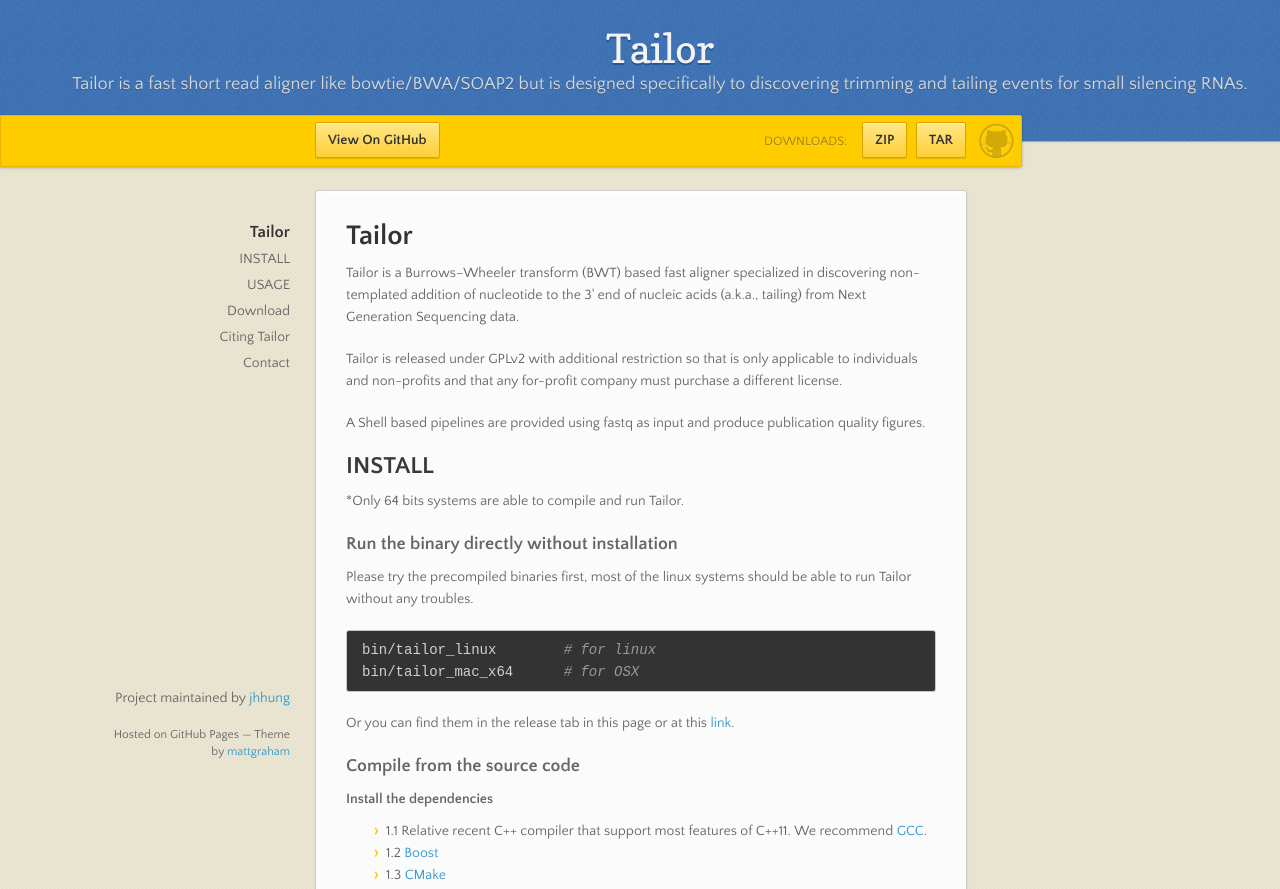
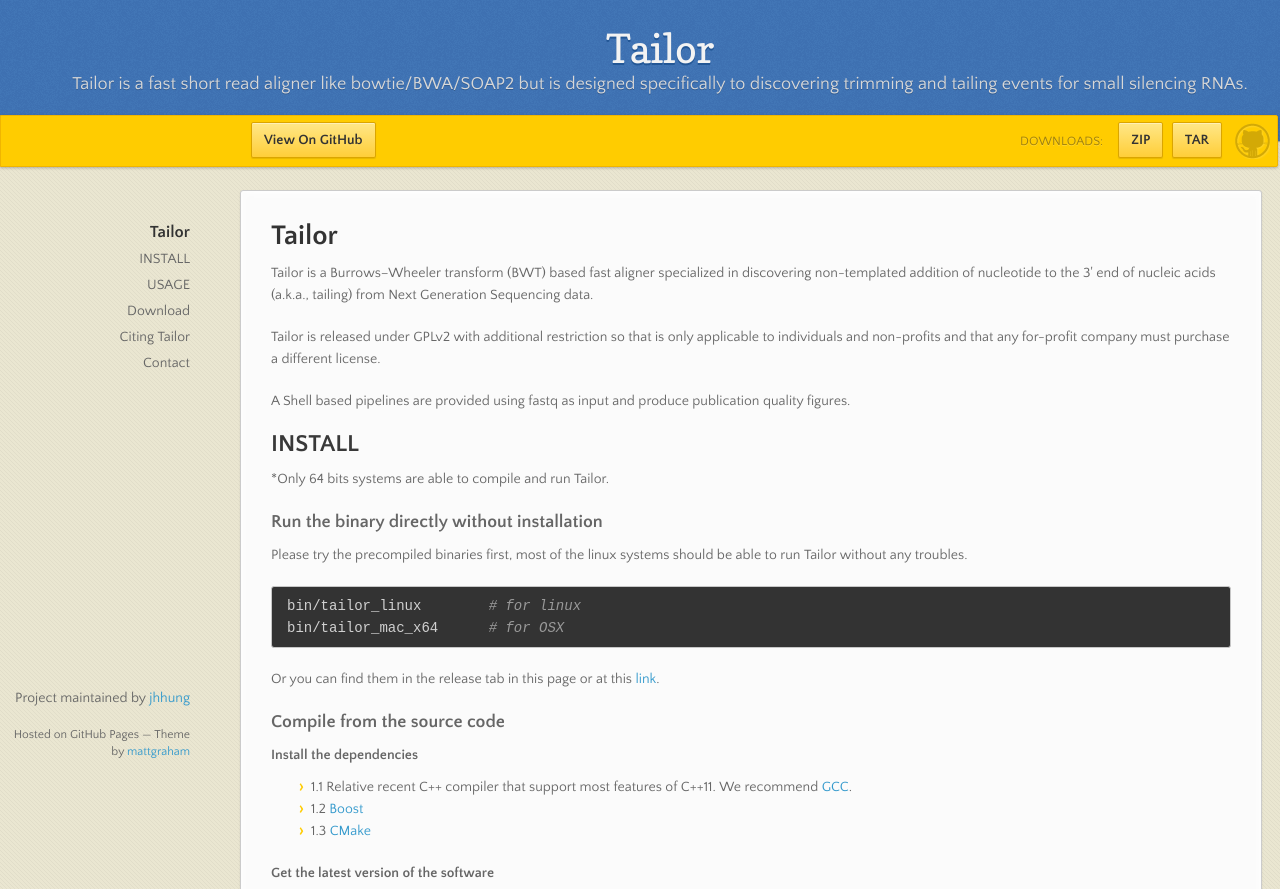
Before and after one commit to jhhung/Tailor, a plain HTML site: page index.html in a window 1280 px wide. Shown: the top 889 px of the page. Drawn offline with nearby package versions, Linux system fonts and the light colour scheme.

Commit message:
insert google analytics code; increase the width

```diff
--- a/index.html
+++ b/index.html
@@ -14,6 +14,17 @@
     <meta name="viewport" content="width=device-width, initial-scale=1, user-scalable=no">
 
   </head>
+<!--   Code for google analytics -->
+  <script>
+  (function(i,s,o,g,r,a,m){i['GoogleAnalyticsObject']=r;i[r]=i[r]||function(){
+  (i[r].q=i[r].q||[]).push(arguments)},i[r].l=1*new Date();a=s.createElement(o),
+  m=s.getElementsByTagName(o)[0];a.async=1;a.src=g;m.parentNode.insertBefore(a,m)
+  })(window,document,'script','//www.google-analytics.com/analytics.js','ga');
+
+  ga('create', 'UA-53524033-4', 'auto');
+  ga('send', 'pageview');
+
+</script>
   <body>
 
       <header>
--- a/stylesheets/styles.css
+++ b/stylesheets/styles.css
@@ -565,7 +565,7 @@ strong {
 }
 
 .wrapper {
-  width: 650px;
+  width: 800px;
   margin: 0 auto;
   position: relative;
 }
@@ -689,7 +689,7 @@ header p {
 #banner {
   z-index: 100;
   left: 0;
-  right: 50%;
+  right: 30%;
   height: 50px;
   margin-right: -382px;
   position: fixed;
@@ -748,7 +748,7 @@ header p {
 }
 #banner .fork {
   position: fixed;
-  left: 50%;
+  left: 45%;
   margin-left: -325px;
   padding: 10px 12px;
   margin-top: 6px;
@@ -792,7 +792,7 @@ header p {
 }
 
 section {
-  width: 590px;
+  width: 960px;
   padding: 30px 30px 50px 30px;
   margin: 20px 0;
   margin-top: 190px;
@@ -820,7 +820,7 @@ nav {
   position: fixed;
   top: 220px;
   left: 50%;
-  margin-left: -580px;
+  margin-left: -680px;
   text-align: right;
 }
 nav ul {
@@ -854,7 +854,7 @@ footer {
   width: 180px;
   position: fixed;
   left: 50%;
-  margin-left: -530px;
+  margin-left: -630px;
   bottom: 20px;
   text-align: right;
   line-height: 16px;
```
